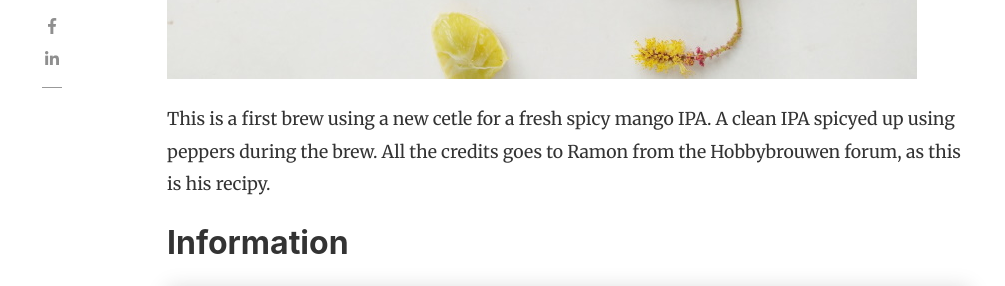
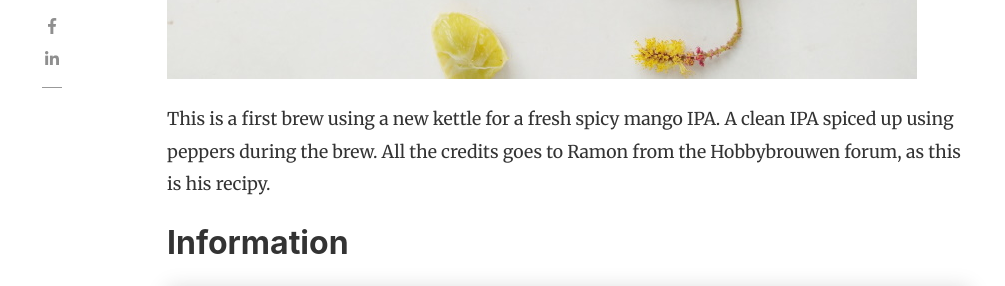
Before and after one commit to RyanBijkerk/thebrewnewb-website, a Jekyll site: the page built from _posts/2021-09-12-spicey-mango-ipa.md, in a window 1280 px wide and 900 px high, scrolled down 911 px. Shown: the part 152-438 px from the top of the window, without its empty margins (118-1123 px from the left). Built offline with Jekyll 4.4.1, drawn with Linux system fonts in a browser that asks for light colours; nearby versions of some CDN libraries; comment, search, counter and statistics services are not loaded; part of the change alters nothing that is shown.

Commit message:
Updated some typos

```diff
--- a/_posts/2021-09-12-spicey-mango-ipa.md
+++ b/_posts/2021-09-12-spicey-mango-ipa.md
@@ -5,12 +5,12 @@ author: ryan
 categories: [ IPA ]
 tags: [mango, spicy]
 image: assets/images/recipes/spicy-mango-ipa/spicy-mango-ipa-feature-image.jpg
-description: "My review of Inception movie. Acting, plot and something else in this short description."
+description: "This is a first brew using a new kettle for a fresh spicy mango IPA. A clean IPA spiced up using peppers during the brew."
 hidden: true
 #rating: 4.5
 ---
 
-This is a first brew using a new cetle for a fresh spicy mango IPA. A clean IPA spicyed up using peppers during the brew. All the credits goes to Ramon from the Hobbybrouwen forum, as this is his recipy.
+This is a first brew using a new kettle for a fresh spicy mango IPA. A clean IPA spiced up using peppers during the brew. All the credits goes to Ramon from the Hobbybrouwen forum, as this is his recipy.
 
 ## Information
 
```
